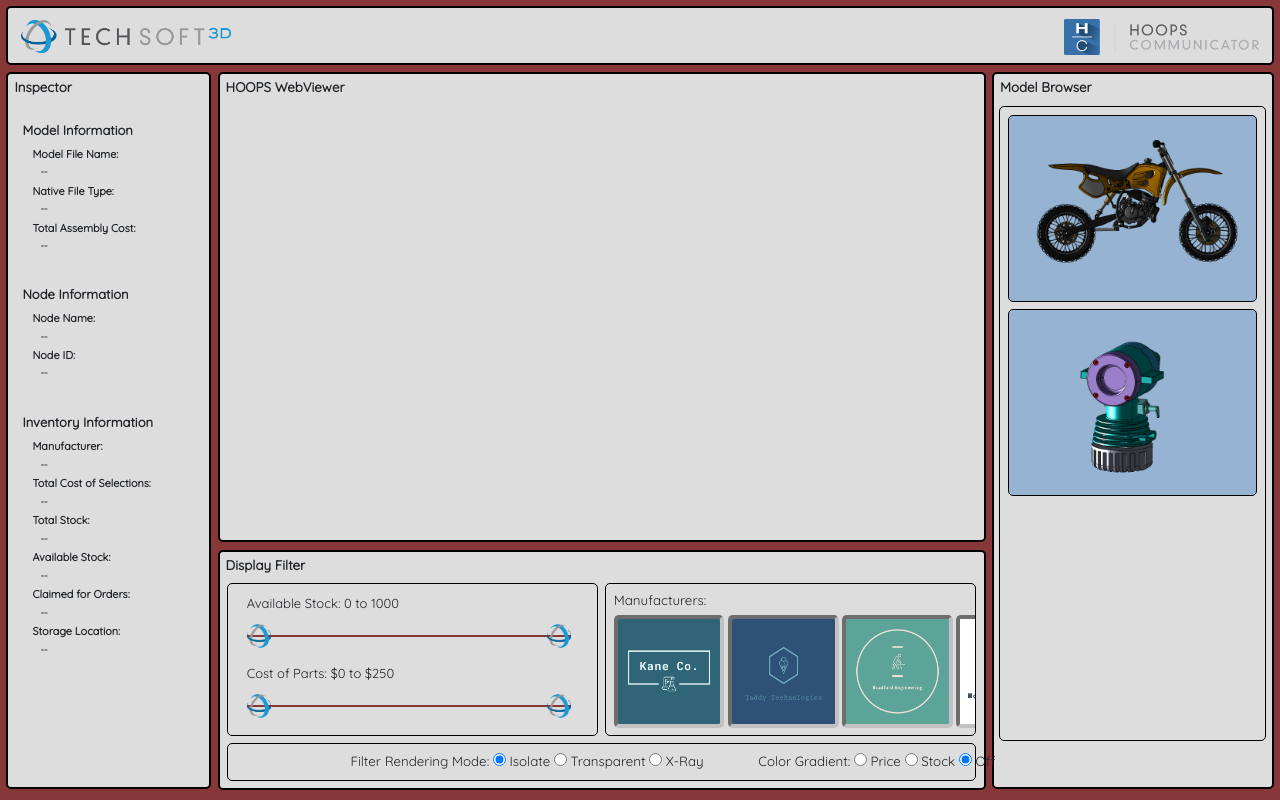
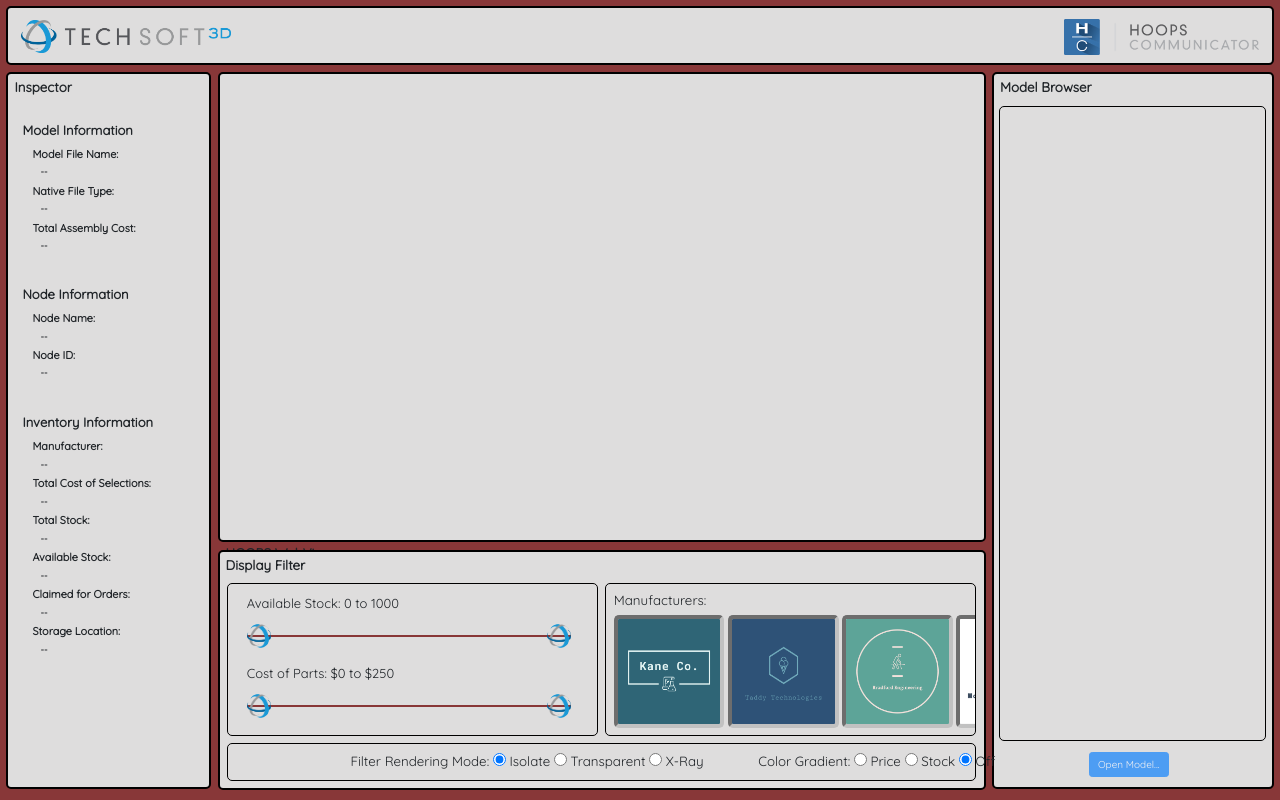
Before and after one commit to techsoft3d/inventory-management, a website built with Vite: page index.html in a window 1280 px wide. Built offline with nearby package versions, Linux system fonts and the light colour scheme; a script that the page names is missing.

Commit message:
[DOC-5316] Update tutorial to use Web Components/ESM

```diff
--- a/index.html
+++ b/index.html
@@ -19,18 +19,6 @@
     integrity="sha384-ggOyR0iXCbMQv3Xipma34MD+dH/1fQ784/j6cY/iJTQUOhcWr7x9JvoRxT2MZw1T" crossorigin="anonymous">
 
   <link href="https://fonts.googleapis.com/css?family=Quicksand" rel="stylesheet">
-
-  <!-- Include the HOOPS web viewer client source -->
-  <script type="text/javascript" src="https://cdn.jsdelivr.net/gh/techsoft3d/hoops-web-viewer@latest/hoops_web_viewer.js"></script>
-
-  <!-- Making the viewer globally available for debug purposes -->
-  <script >       var app;     </script>
-
-  <!-- Include the Webpack bundled result of our written source code -->
-   <script src="./src/js/DisplayFilter.js" ></script>
-  <script src="./src/js/app.js" ></script>
-
-  <link href="./src/css/tutorial-inventoryMgmt.css" rel="stylesheet">
 
   <title>Workflow Tutorial: Inventory Management</title>
 
@@ -107,7 +95,11 @@
 
   <!-- Main Viewer Component w/ Interaction -->
   <div id="canvas" class="comp-container">
-    <div id="viewer"></div>
+    <hoops-service-registry>
+      <hoops-web-viewer-context-manager>
+        <hoops-web-viewer id="viewer" enginePath="./engine"></hoops-web-viewer>
+      </hoops-web-viewer-context-manager>
+    </hoops-service-registry>
     <div id="viewer-label" class="comp-label">HOOPS WebViewer</div>
   </div>
 
@@ -175,16 +167,15 @@
   <!-- Model Browser Component -->
   <div id="model-browser" class="comp-container">
     <div id="model-browser-label" class="comp-label">Model Browser</div>
-    <div id="models-scroller">
-      <a id="moto" href="" class="model-thumb" model="moto">
-        <img src='./data/thumbnails/moto.png'></img>
-      </a>
-      <a id="microengine" href="" class="model-thumb" model="microengine">
-        <img src='./data/thumbnails/microengine.png'></img>
-      </a>
+    <div id="models-scroller"></div>
+    <div id="model-browser-buttons">
+      <button id="open-model-button" onclick="document.getElementById('file-input').click(); return false;"
+        type="button" class="btn btn-primary btn-sm button-row" disabled>Open Model...</button>
+      <input id="file-input" type="file"></input>
     </div>
   </div>
 
+  <script type="module" src="src/js/app.js"></script>
 </body>
 
 </html>
--- a/package.json
+++ b/package.json
@@ -2,14 +2,13 @@
   "name": "inventory-management-template",
   "version": "1.0.0",
   "description": "HC Tutorial demonstrating how to connect user data to models",
-  "main": "app.js",
   "type": "module",
   "scripts": {
-    "start": "live-server --entry-file=./index.html"
+    "dev": "vite"
   },
   "author": "Tech Soft 3D",
   "license": "ISC",
   "devDependencies": {
-    "live-server": "1.2.2"
+    "vite": "^5.4.0"
   }
 }
--- a/src/css/tutorial-inventoryMgmt.css
+++ b/src/css/tutorial-inventoryMgmt.css
@@ -47,6 +47,12 @@
   position: relative;
   float: left;
   margin: 0.25% 0.25% 0.25% 0.25%;
+}
+
+#canvas hoops-web-viewer {
+  display: block;
+  width: 100%;
+  height: 100%;
 }
 
 #model-browser {
--- a/src/js/app.js
+++ b/src/js/app.js
@@ -1,8 +1,9 @@
-
+import '../css/tutorial-inventoryMgmt.css';
+import '@ts3d-hoops/web-viewer-components';
 
 // Application logic will begin once DOM content is loaded
 window.onload = () => {
-  app = new main();
+  const app = new main();
 };
 
 
--- /dev/null
+++ b/vite.config.ts
@@ -0,0 +1 @@
+export default {};
```
